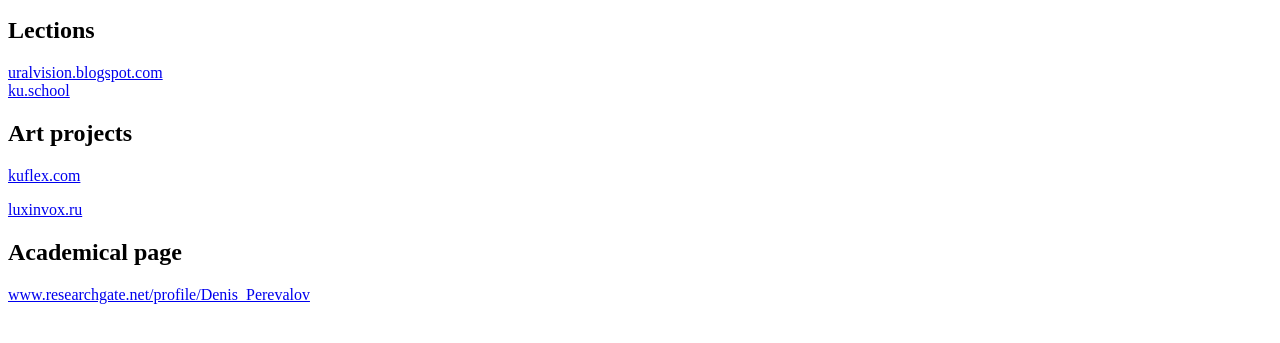
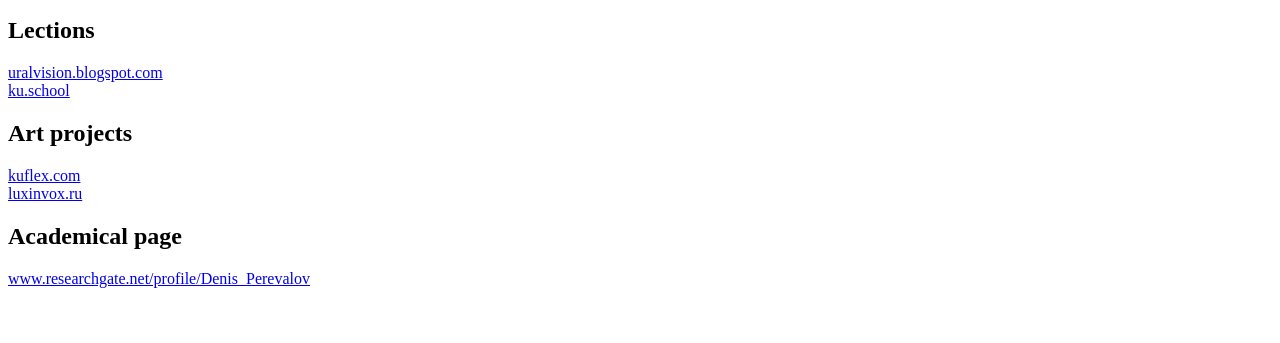
Before and after one commit to perevalovds/perevalovds.github.io, a plain HTML site: page index.html in a window 1280 px wide. Shown: the part 105-448 px from the top of the page. Drawn offline with Linux system fonts and the light colour scheme.

Commit message:
Update index.html

```diff
--- a/index.html
+++ b/index.html
@@ -14,7 +14,7 @@
 
 <h2>Art projects</h2>
 <p><a href="http://kuflex.com">kuflex.com</a><br>
-<p><a href="http://luxinvox.ru">luxinvox.ru</a></p>
+<a href="http://luxinvox.ru">luxinvox.ru</a></p>
 
 
 <h2>Academical page</h2>
```
